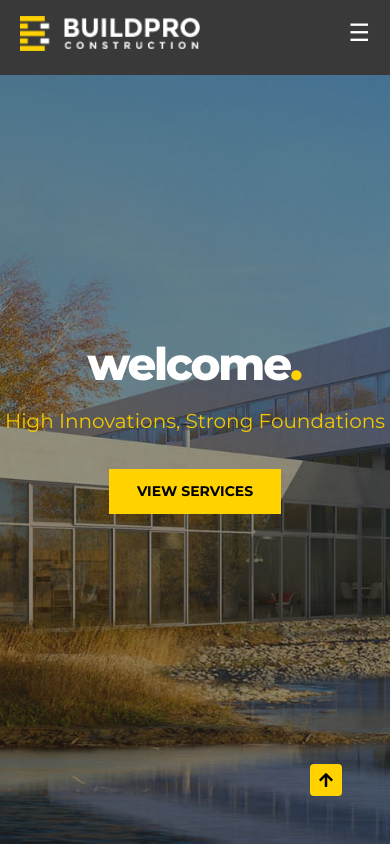
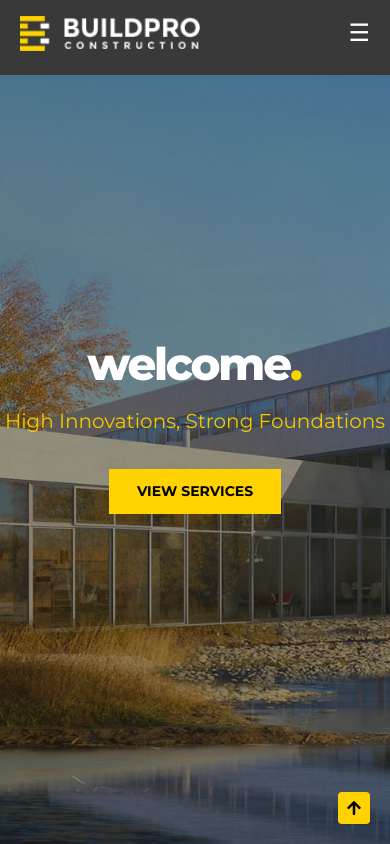
Before and after one commit to anujghimire07/Buildpro-A-Landing-Page, a Next.js app: page / in a window 390 px wide. Shown: the top 844 px of the page. Built offline with nearby package versions, Linux system fonts and the light colour scheme.

Commit message:
feat[minor]: fixed the z index of scroll to top button

```diff
--- a/app/component/Scrolltotopbtn.tsx
+++ b/app/component/Scrolltotopbtn.tsx
@@ -4,7 +4,7 @@ import { FaArrowUp } from "react-icons/fa";
 const Scrolltotopbtn = () => {
   return (
     <div>
-       <button className="fixed bottom-12 right-12 bg-[#FFD200] p-2 rounded hover:bg-[black] hover:text-[#FFD200] transition duration-200" onClick={() => window.scrollTo({ top: 0, behavior: "smooth" })} ><FaArrowUp /></button>
+       <button className="fixed md:bottom-12 z-60 md:right-12 bottom-5 right-5 bg-[#FFD200] p-2 rounded hover:bg-[black] hover:text-[#6e5d14] transition duration-200" onClick={() => window.scrollTo({ top: 0, behavior: "smooth" })} ><FaArrowUp /></button>
     </div>
   )
 }
```
